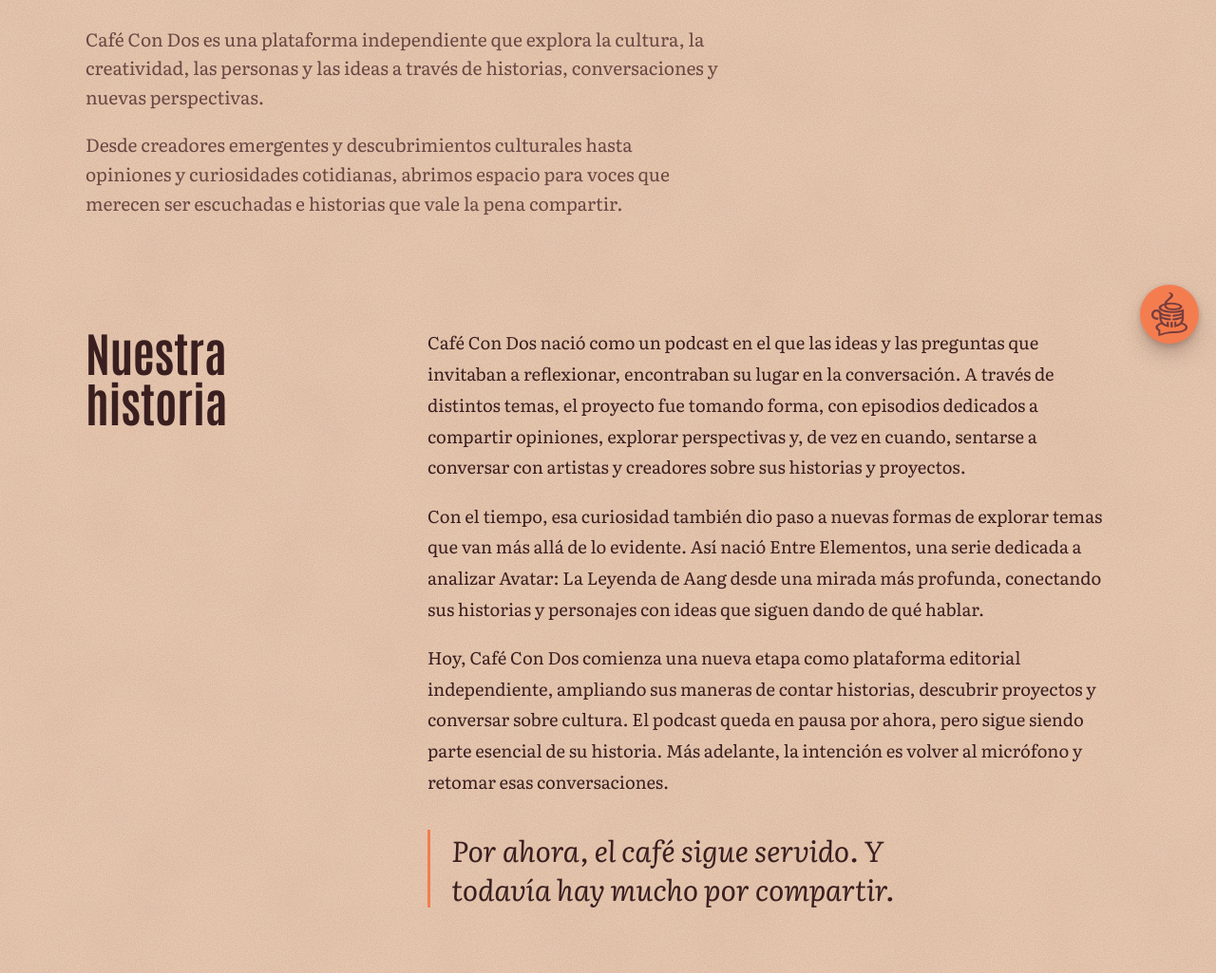
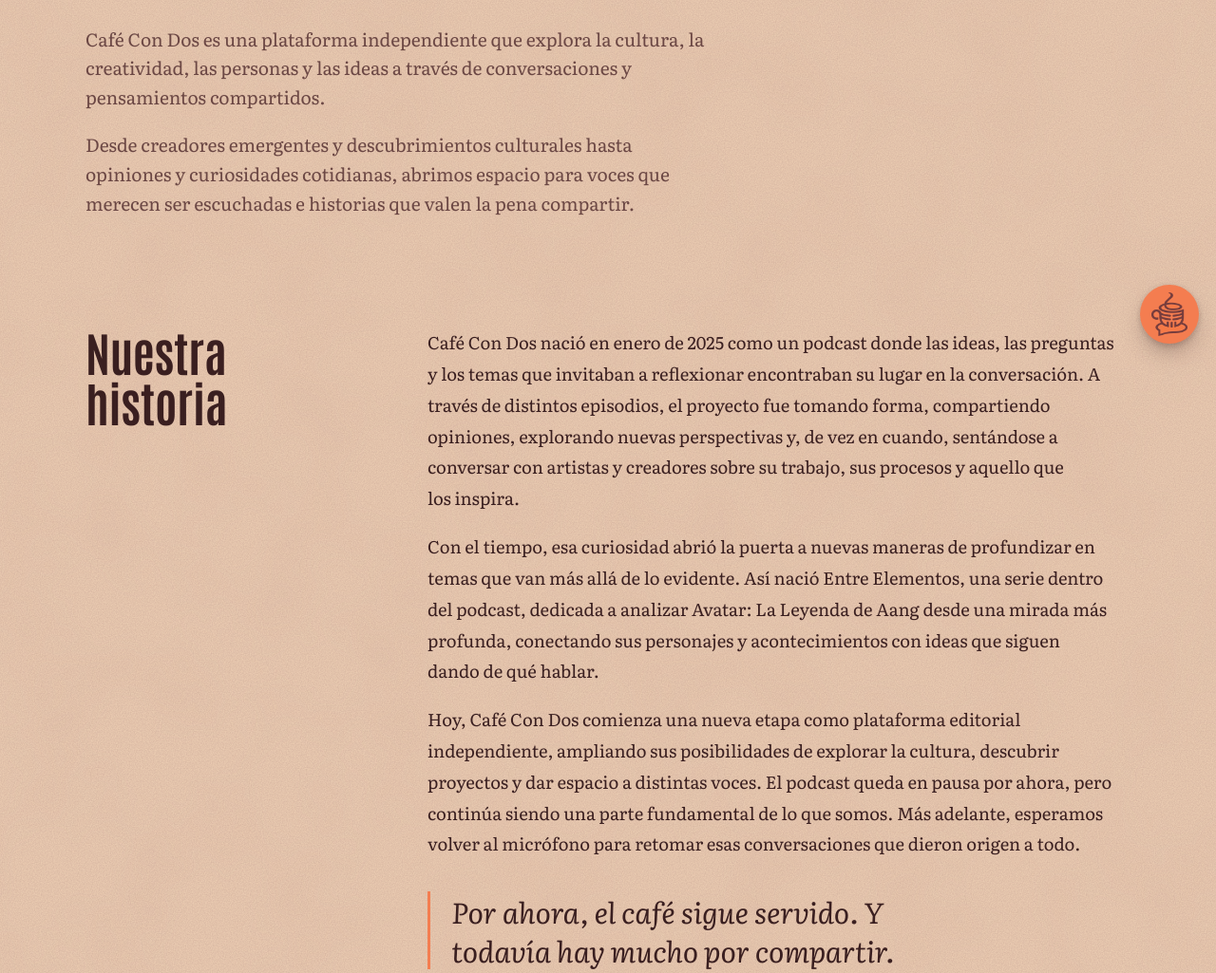
Before and after one commit to officialdetatch/cafe-con-dos, a plain HTML site: page nosotros.html in a window 1280 px wide. Shown: the part 420-1445 px from the top of the page at 95% size. Drawn offline with Linux system fonts and the light colour scheme.

Commit message:
eduted bio

```diff
--- a/nosotros.html
+++ b/nosotros.html
@@ -73,8 +73,8 @@
     <div id="nosotros"><div class="wrap">
 
       <section class="nos-intro">
-        <p class="lead">Café Con Dos es una plataforma independiente que explora la cultura, la creatividad, las personas y las ideas a través de historias, conversaciones y nuevas perspectivas.</p>
-        <p class="lead">Desde creadores emergentes y descubrimientos culturales hasta opiniones y curiosidades cotidianas, abrimos espacio para voces que merecen ser escuchadas e historias que vale la pena compartir.</p>
+        <p class="lead">Café Con Dos es una plataforma independiente que explora la cultura, la creatividad, las personas y las ideas a través de conversaciones y pensamientos compartidos.</p>
+        <p class="lead">Desde creadores emergentes y descubrimientos culturales hasta opiniones y curiosidades cotidianas, abrimos espacio para voces que merecen ser escuchadas e historias que valen la pena compartir.</p>
       </section>
 
       <section class="nos-bloque">
@@ -82,9 +82,9 @@
           <h2>Nuestra historia</h2>
           <div>
             <div class="prosa">
-              <p>Café Con Dos nació como un podcast en el que las ideas y las preguntas que invitaban a reflexionar, encontraban su lugar en la conversación. A través de distintos temas, el proyecto fue tomando forma, con episodios dedicados a compartir opiniones, explorar perspectivas y, de vez en cuando, sentarse a conversar con artistas y creadores sobre sus historias y proyectos.</p>
-              <p>Con el tiempo, esa curiosidad también dio paso a nuevas formas de explorar temas que van más allá de lo evidente. Así nació Entre Elementos, una serie dedicada a analizar Avatar: La Leyenda de Aang desde una mirada más profunda, conectando sus historias y personajes con ideas que siguen dando de qué hablar.</p>
-              <p>Hoy, Café Con Dos comienza una nueva etapa como plataforma editorial independiente, ampliando sus maneras de contar historias, descubrir proyectos y conversar sobre cultura. El podcast queda en pausa por ahora, pero sigue siendo parte esencial de su historia. Más adelante, la intención es volver al micrófono y retomar esas conversaciones.</p>
+              <p>Café Con Dos nació en enero de 2025 como un podcast donde las ideas, las preguntas y los temas que invitaban a reflexionar encontraban su lugar en la conversación. A través de distintos episodios, el proyecto fue tomando forma, compartiendo opiniones, explorando nuevas perspectivas y, de vez en cuando, sentándose a conversar con artistas y creadores sobre su trabajo, sus procesos y aquello que los inspira.</p>
+              <p>Con el tiempo, esa curiosidad abrió la puerta a nuevas maneras de profundizar en temas que van más allá de lo evidente. Así nació Entre Elementos, una serie dentro del podcast, dedicada a analizar Avatar: La Leyenda de Aang desde una mirada más profunda, conectando sus personajes y acontecimientos con ideas que siguen dando de qué hablar.</p>
+              <p>Hoy, Café Con Dos comienza una nueva etapa como plataforma editorial independiente, ampliando sus posibilidades de explorar la cultura, descubrir proyectos y dar espacio a distintas voces. El podcast queda en pausa por ahora, pero continúa siendo una parte fundamental de lo que somos. Más adelante, esperamos volver al micrófono para retomar esas conversaciones que dieron origen a todo.</p>
             </div>
             <p class="nos-cierre">Por ahora, el café sigue servido. Y todavía hay mucho por compartir.</p>
           </div>
@@ -103,7 +103,7 @@
         <ul class="nos-lista nos-lista--4">
           <li><p class="kicker">Descubrimiento</p><p class="nos-cita">“Encontré algo —o a alguien— que no conocía.”</p></li>
           <li><p class="kicker">Conversación</p><p class="nos-cita">“Esto me dio algo interesante para pensar o conversar.”</p></li>
-          <li><p class="kicker">Comunidad</p><p class="nos-cita">“Aquí hay personas y perspectivas con las que conecto.”</p></li>
+          <li><p class="kicker">Comunidad</p><p class="nos-cita">“Aquí hay personas y opiniones con las que conecto.”</p></li>
           <li><p class="kicker">Cultura</p><p class="nos-cita">“Esto me ayuda a explorar lo que me importa desde otro ángulo.”</p></li>
         </ul>
       </section>
```
